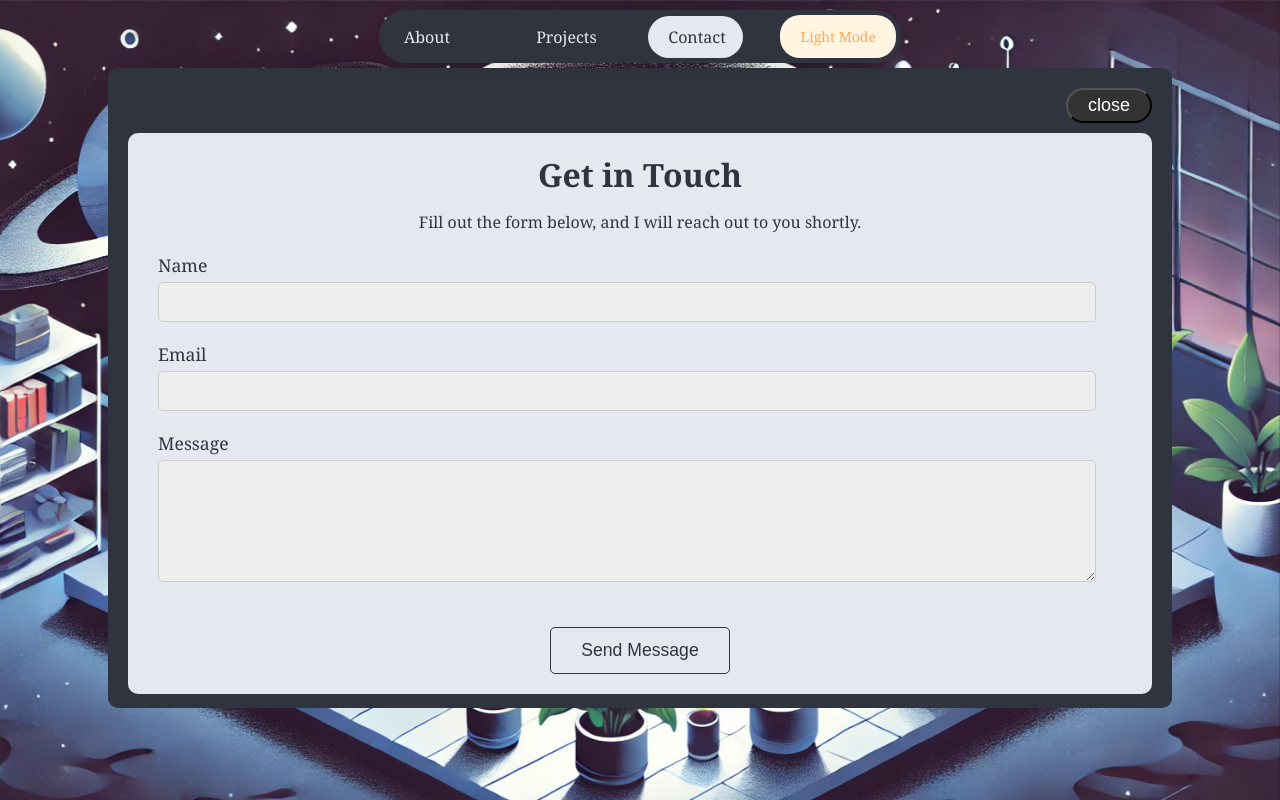
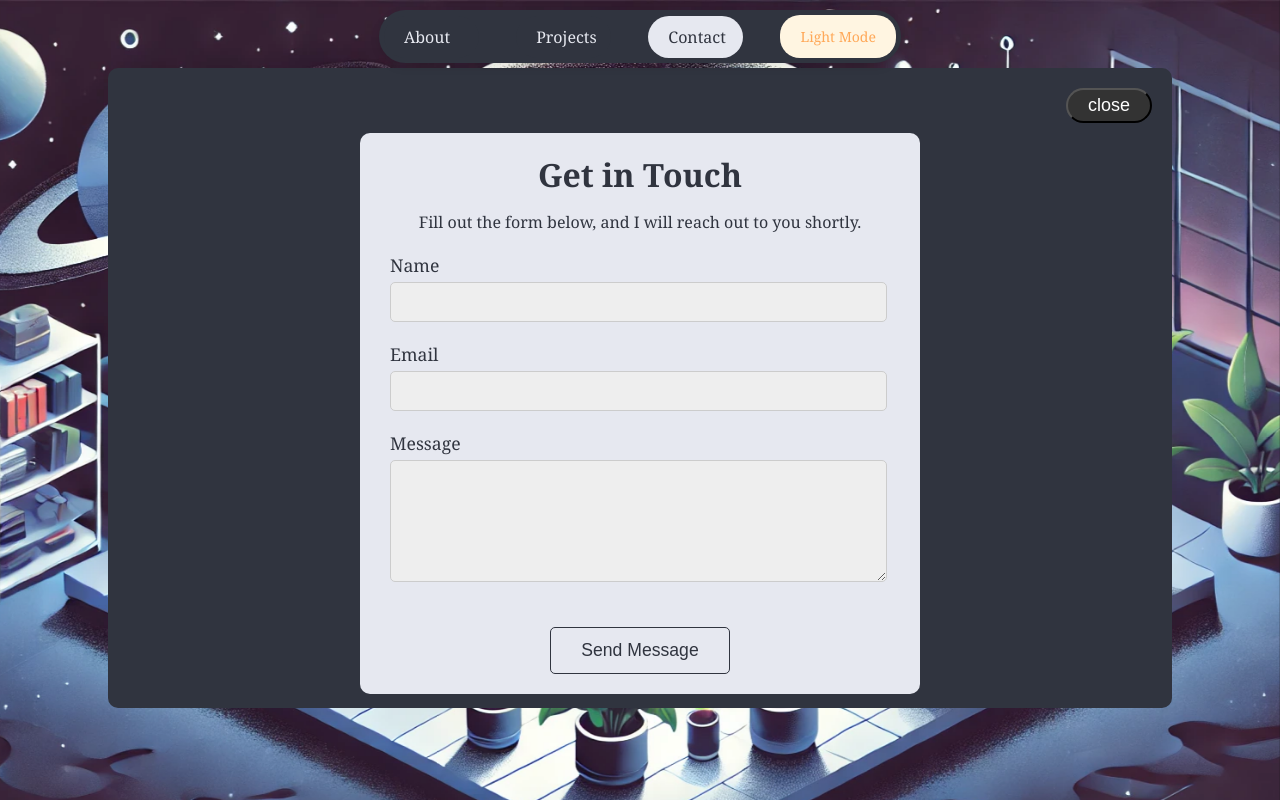
Before and after one commit to spencer-w-mathews/spencermathews, a React (Create React App) app: page / in a window 1280 px wide. Both pictures are taken after a click on the element "Contact". Built offline with nearby package versions, Linux system fonts and the light colour scheme.

Commit message:
reduce max-width of contact form

```diff
--- a/src/components/Contact.css
+++ b/src/components/Contact.css
@@ -14,7 +14,7 @@
   margin-left: auto;
   margin-right: auto;
   border-radius: 10px;
-  max-width: 1000px;
+  max-width: 500px;
   padding: 20px 30px;
   margin-top: 10px;
 }
--- a/src/components/Projects.js
+++ b/src/components/Projects.js
@@ -1,4 +1,3 @@
-import React from "react";
 import "./Projects.css";
 import techsagna from "../images/techsagna.png";
 import simplybulk from "../images/simplybulk.png";
```
